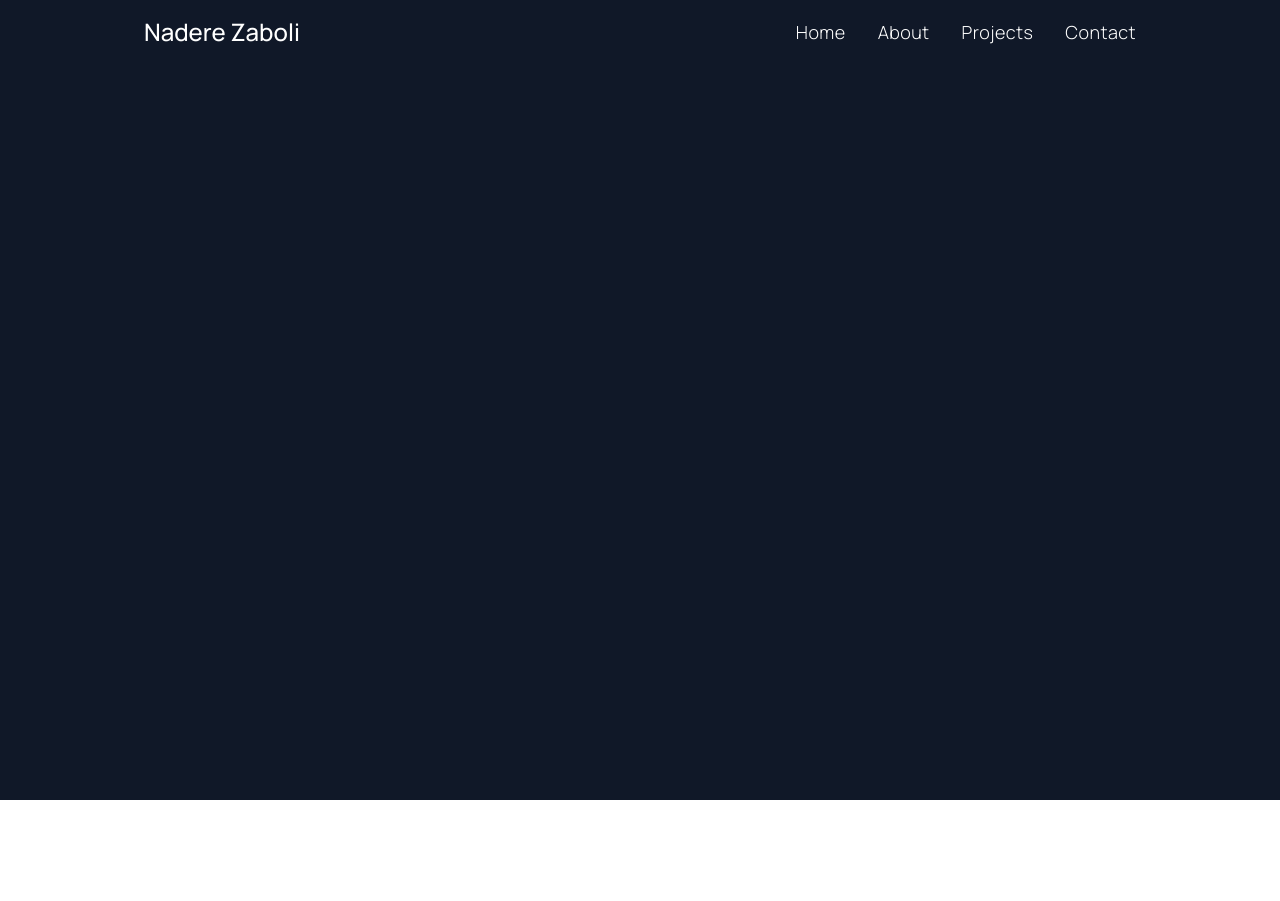
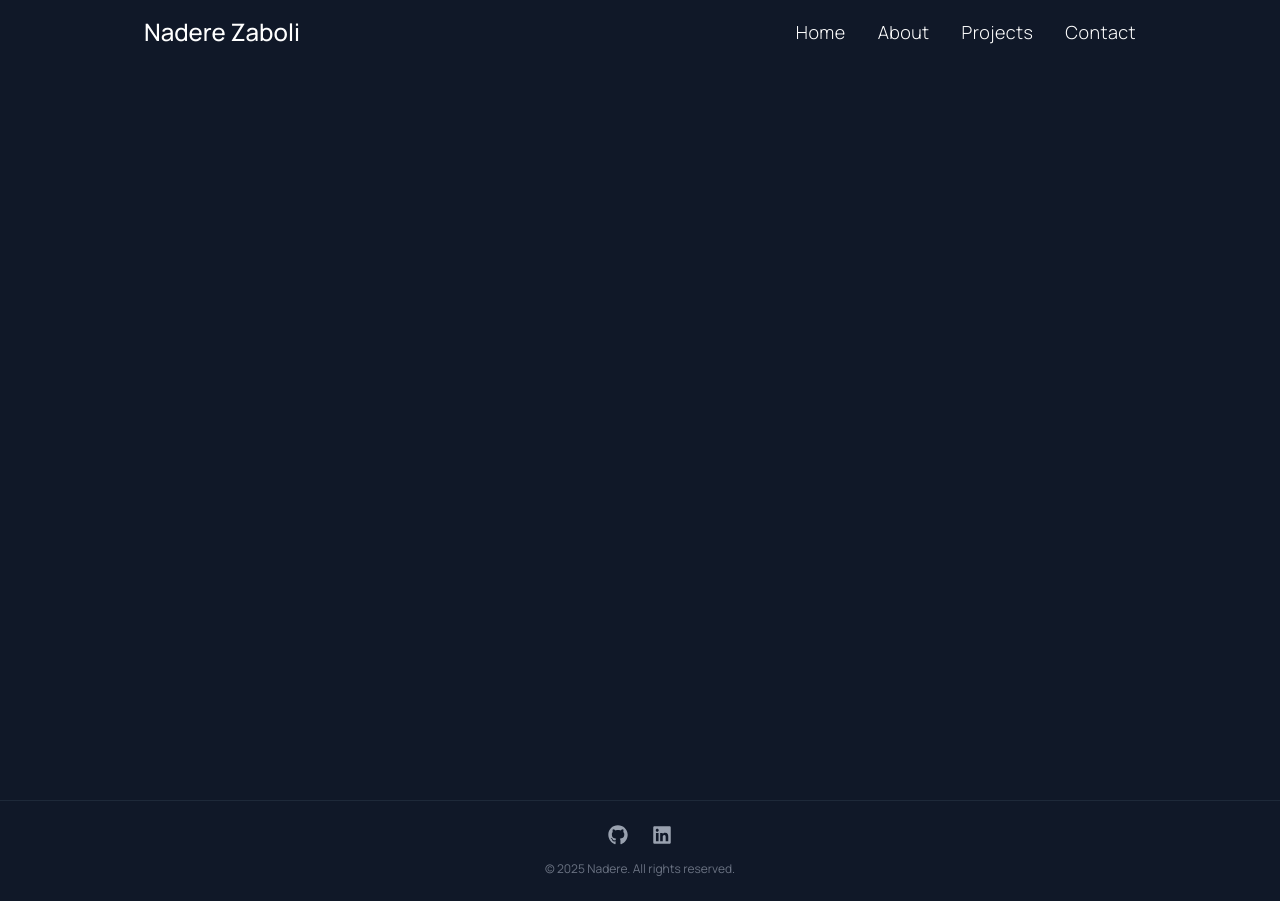
Before and after one commit to NadereZ/portfolio, a React (Vite) app: page /contact in a window 1280 px wide. Before the commit the page ends 800 px from the top, so only its background shows below. Built offline with nearby package versions, Linux system fonts and the light colour scheme.

Commit message:
create Footer component.

```diff
--- a/package.json
+++ b/package.json
@@ -13,6 +13,7 @@
     "@tailwindcss/vite": "^4.1.3",
     "react": "^19.0.0",
     "react-dom": "^19.0.0",
+    "react-icons": "^5.5.0",
     "react-router-dom": "^6.30.0",
     "tailwindcss": "^4.1.3"
   },
--- a/src/App.jsx
+++ b/src/App.jsx
@@ -4,6 +4,7 @@ import Home from "./pages/Home";
 import About from "./pages/About";
 import Projects from "./pages/Projects";
 import Contact from "./pages/Contact";
+import Footer from "./components/Footer";
 
 const App = () => {
   return (
@@ -15,6 +16,7 @@ const App = () => {
         <Route path="/projects" element={<Projects />} />
         <Route path="/contact" element={<Contact />} />
       </Routes>
+      <Footer/>
     </Router>
   );
 };
--- a/src/components/Footer.jsx
+++ b/src/components/Footer.jsx
@@ -0,0 +1,45 @@
+import React from 'react';
+import { FaGithub, FaLinkedin } from 'react-icons/fa';
+
+const Footer = () => {
+  return (
+    /**
+     * Minimal Footer Component
+     * - Clean design that doesn't compete with contact page
+     * - Just social links and copyright
+     * - Responsive and accessible
+     */
+    <footer className="bg-gray-900 text-white py-6 border-t border-gray-800">
+      <div className="max-w-6xl mx-auto px-4">
+        {/* Social Links Only */}
+        <div className="flex justify-center space-x-6">
+          <a
+            href="https://github.com/yourusername"
+            target="_blank"
+            rel="noopener noreferrer"
+            aria-label="GitHub"
+            className="text-gray-400 hover:text-indigo-400 transition-colors duration-300"
+          >
+            <FaGithub className="h-5 w-5" />
+          </a>
+          <a
+            href="https://linkedin.com/in/yourusername"
+            target="_blank"
+            rel="noopener noreferrer"
+            aria-label="LinkedIn"
+            className="text-gray-400 hover:text-indigo-400 transition-colors duration-300"
+          >
+            <FaLinkedin className="h-5 w-5" />
+          </a>
+        </div>
+
+        {/* Minimal Copyright */}
+        <div className="mt-4 text-center text-gray-500 text-xs">
+          © {new Date().getFullYear()} Nadere. All rights reserved.
+        </div>
+      </div>
+    </footer>
+  );
+};
+
+export default Footer;
```
Also changed, not shown: 1 other file (tests, documents, lock files or other folders).
